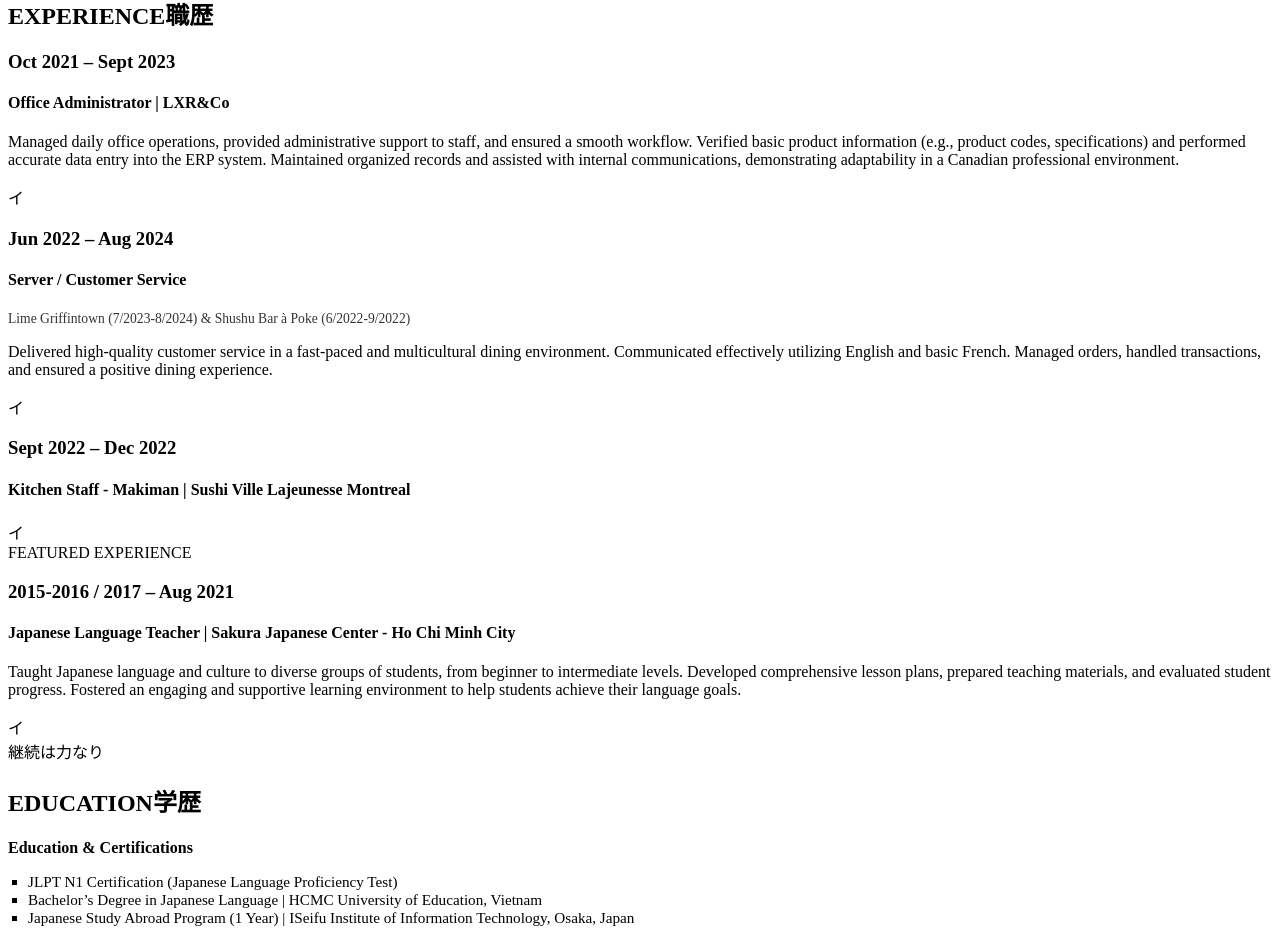
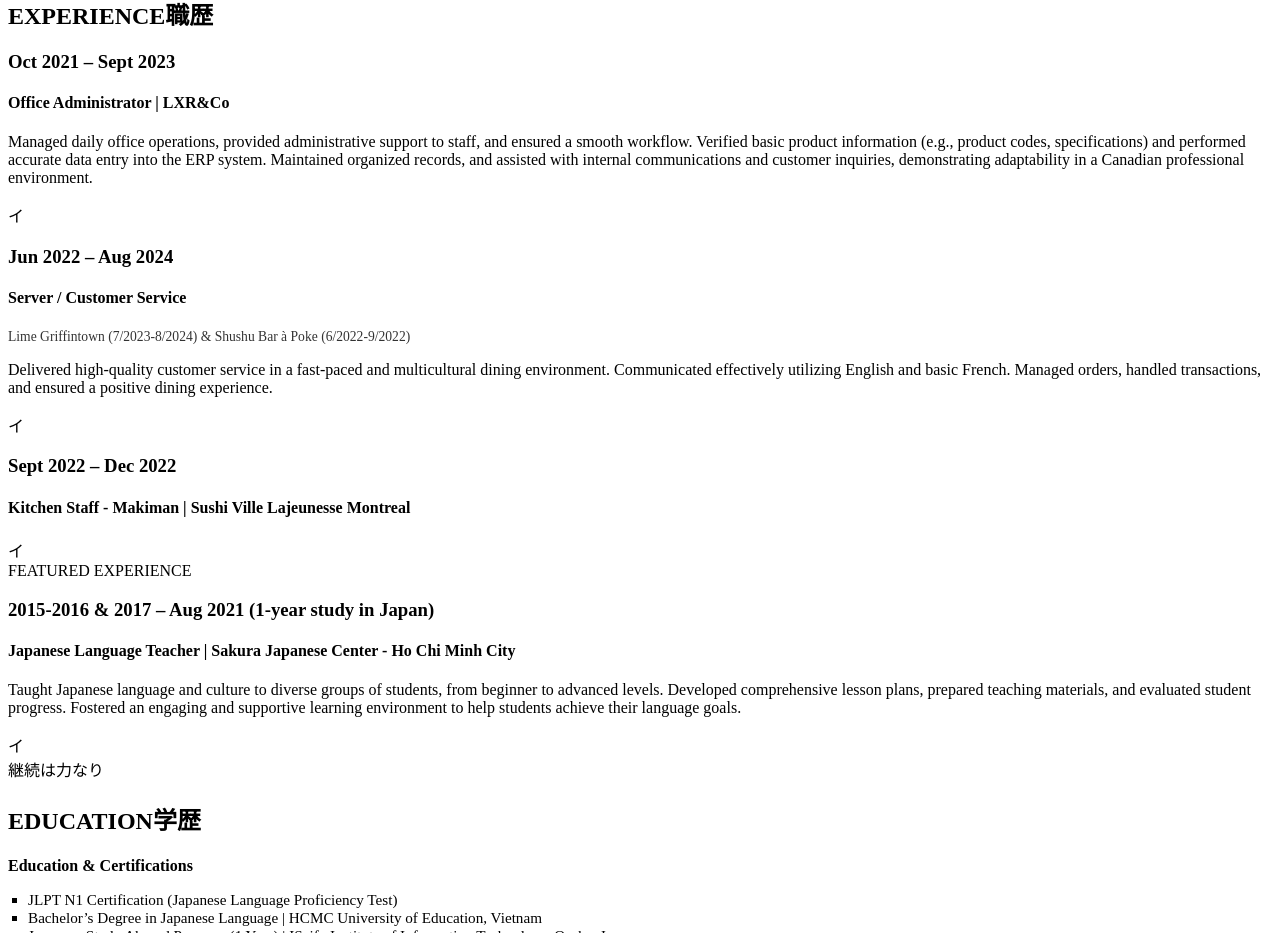
Before and after one commit to lebachanhtruc/phamhonhuyportfolio, a website built with Vite: page index.html in a window 1280 px wide. Shown: the part 1609-2542 px from the top of the page. Built offline with nearby package versions, Linux system fonts and the light colour scheme.

Commit message:
Sync website with latest CV draft: add customer inquiries, advanced level teaching, and study abroad gap year

```diff
--- a/index.html
+++ b/index.html
@@ -148,7 +148,7 @@
     </main>
 
     <script src="https://unpkg.com/lenis@1.1.5/dist/lenis.min.js"></script>
-    <script src="./main.js?v=30"></script>
+    <script src="./main.js?v=31"></script>
     <script>
       // Global function to ensure menu closes reliably on all devices
       function closeMenu() {
--- a/main.js
+++ b/main.js
@@ -135,16 +135,16 @@ const translations = {
     exp_title: "EXPERIENCE",
     job1_date: "Oct 2021 – Sept 2023",
     job1_title: "Office Administrator | LXR&Co",
-    job1_desc: "Managed daily office operations, provided administrative support to staff, and ensured a smooth workflow. Verified basic product information (e.g., product codes, specifications) and performed accurate data entry into the ERP system. Maintained organized records and assisted with internal communications, demonstrating adaptability in a Canadian professional environment.",
+    job1_desc: "Managed daily office operations, provided administrative support to staff, and ensured a smooth workflow. Verified basic product information (e.g., product codes, specifications) and performed accurate data entry into the ERP system. Maintained organized records, and assisted with internal communications and customer inquiries, demonstrating adaptability in a Canadian professional environment.",
     job2_date: "Jun 2022 – Aug 2024",
     job2_title: "Server / Customer Service",
     job2_sub: "Lime Griffintown (7/2023-8/2024) & Shushu Bar à Poke (6/2022-9/2022)",
     job2_desc: "Delivered high-quality customer service in a fast-paced and multicultural dining environment. Communicated effectively utilizing English and basic French. Managed orders, handled transactions, and ensured a positive dining experience.",
     job3_date: "Sept 2022 – Dec 2022",
     job3_title: "Kitchen Staff - Makiman | Sushi Ville Lajeunesse Montreal",
-    job4_date: "2015-2016 / 2017 – Aug 2021",
+    job4_date: "2015-2016 & 2017 – Aug 2021 (1-year study in Japan)",
     job4_title: "Japanese Language Teacher | Sakura Japanese Center - Ho Chi Minh City",
-    job4_desc: "Taught Japanese language and culture to diverse groups of students, from beginner to intermediate levels. Developed comprehensive lesson plans, prepared teaching materials, and evaluated student progress. Fostered an engaging and supportive learning environment to help students achieve their language goals.",
+    job4_desc: "Taught Japanese language and culture to diverse groups of students, from beginner to advanced levels. Developed comprehensive lesson plans, prepared teaching materials, and evaluated student progress. Fostered an engaging and supportive learning environment to help students achieve their language goals.",
     edu_title: "EDUCATION",
     edu_sub1: "Education & Certifications",
     edu_1: "JLPT N1 Certification (Japanese Language Proficiency Test)",
@@ -173,16 +173,16 @@ const translations = {
     exp_title: "EXPÉRIENCE",
     job1_date: "Oct 2021 – Sept 2023",
     job1_title: "Administratrice de bureau | LXR&Co",
-    job1_desc: "Gestion des opérations quotidiennes et soutien administratif afin de garantir la fluidité des processus internes. Vérification des informations de base sur les produits (ex: codes produits) et saisie précise des données dans le système ERP. Responsable de l'organisation des dossiers et de la tenue rigoureuse des registres. Coordination des communications internes, illustrant une grande capacité d'adaptation au sein du milieu professionnel canadien.",
+    job1_desc: "Gestion des opérations quotidiennes et soutien administratif afin de garantir la fluidité des processus internes. Vérification des informations de base sur les produits (ex: codes produits) et saisie précise des données dans le système ERP. Responsable de l'organisation des dossiers et de la tenue rigoureuse des registres. Coordination des communications internes et des demandes des clients, illustrant une grande capacité d'adaptation au sein du milieu professionnel canadien.",
     job2_date: "Juin 2022 – Août 2024",
     job2_title: "Serveuse / Service à la clientèle",
     job2_sub: "Lime Griffintown (7/2023-8/2024) & Shushu Bar à Poke (6/2022-9/2022)",
     job2_desc: "Prestation d'un service client de premier ordre dans un environnement de restauration multiculturel au rythme soutenu. Communication fluide et efficace en anglais et en français de base. Gestion rigoureuse des commandes et des transactions financières, garantissant une expérience culinaire optimale et l'entière satisfaction de la clientèle.",
     job3_date: "Sept 2022 – Déc 2022",
     job3_title: "Personnel de cuisine - Makiman | Sushi Ville Lajeunesse Montréal",
-    job4_date: "2015-2016 / 2017 – Août 2021",
+    job4_date: "2015-2016 & 2017 – Août 2021 (Études d'un an au Japon)",
     job4_title: "Professeure de japonais | Centre de japonais Sakura - Hô Chi Minh-Ville",
-    job4_desc: "Enseignement de la langue et de la culture japonaises auprès d'un public varié, du niveau débutant au niveau intermédiaire. Conception de plans de cours structurés, création de matériel pédagogique sur mesure et évaluation continue des progrès. Mise en place d'un environnement d'apprentissage bienveillant et stimulant, favorisant l'atteinte des objectifs linguistiques des apprenants.",
+    job4_desc: "Enseignement de la langue et de la culture japonaises auprès d'un public varié, du niveau débutant au niveau avancé. Conception de plans de cours structurés, création de matériel pédagogique sur mesure et évaluation continue des progrès. Mise en place d'un environnement d'apprentissage bienveillant et stimulant, favorisant l'atteinte des objectifs linguistiques des apprenants.",
     edu_title: "ÉDUCATION",
     edu_sub1: "Éducation et Certifications",
     edu_1: "Certification JLPT N1 (Test d'aptitude en japonais)",
@@ -211,16 +211,16 @@ const translations = {
     exp_title: "職歴",
     job1_date: "2021年10月 – 2023年9月",
     job1_title: "オフィス管理者 | LXR&Co",
-    job1_desc: "日常のオフィス運営およびスタッフへの事務サポートを統括し、円滑な業務フローの構築に貢献。商品の基本情報（商品コードなど）の確認およびERPシステムへの正確なデータ入力業務を担当。書類管理、正確な記録保持を徹底するとともに、社内コミュニケーションを円滑にサポートし、カナダのビジネス環境における高い適応力を証明しました。",
+    job1_desc: "日常のオフィス運営およびスタッフへの事務サポートを統括し、円滑な業務フローの構築に貢献。商品の基本情報（商品コードなど）の確認およびERPシステムへの正確なデータ入力業務を担当。書類管理、正確な記録保持を徹底するとともに、社内コミュニケーションおよび顧客対応を円滑にサポートし、カナダのビジネス環境における高い適応力を証明しました。",
     job2_date: "2022年6月 – 2024年8月",
     job2_title: "サーバー / カスタマーサービス",
     job2_sub: "Lime Griffintown (2023年7月-2024年8月) & Shushu Bar à Poke (2022年6月-9月)",
     job2_desc: "多文化が交差する多忙な飲食業界において、質の高い接客サービスを提供。英語および基礎的なフランス語を駆使して顧客と円滑なコミュニケーションを図り、受注管理や会計処理を迅速かつ正確に遂行して、顧客満足度の向上に大きく貢献しました。",
     job3_date: "2022年9月 – 2022年12月",
     job3_title: "キッチンスタッフ - Makiman | Sushi Ville Lajeunesse モントリオール",
-    job4_date: "2015-2016 / 2017 – 2021年8月",
+    job4_date: "2015-2016 & 2017 – 2021年8月 (日本留学のため1年休職)",
     job4_title: "日本語教師 | さくら日本語センター - ホーチミン市",
-    job4_desc: "初級者から中級者まで、幅広いレベルの学習者に対し日本語および日本文化を指導。体系的なレッスンプランの策定、独自の教材作成、および学習進捗の的確な評価を実施しました。学習者がそれぞれの語学目標を達成できるよう、対話重視でサポートの行き届いた魅力的な学習環境を提供しました。",
+    job4_desc: "初級者から上級者まで、幅広いレベルの学習者に対し日本語および日本文化を指導。体系的なレッスンプランの策定、独自の教材作成、および学習進捗の的確な評価を実施しました。学習者がそれぞれの語学目標を達成できるよう、対話重視でサポートの行き届いた魅力的な学習環境を提供しました。",
     edu_title: "学歴",
     edu_sub1: "学歴および資格",
     edu_1: "日本語能力試験 N1 認定",
```
